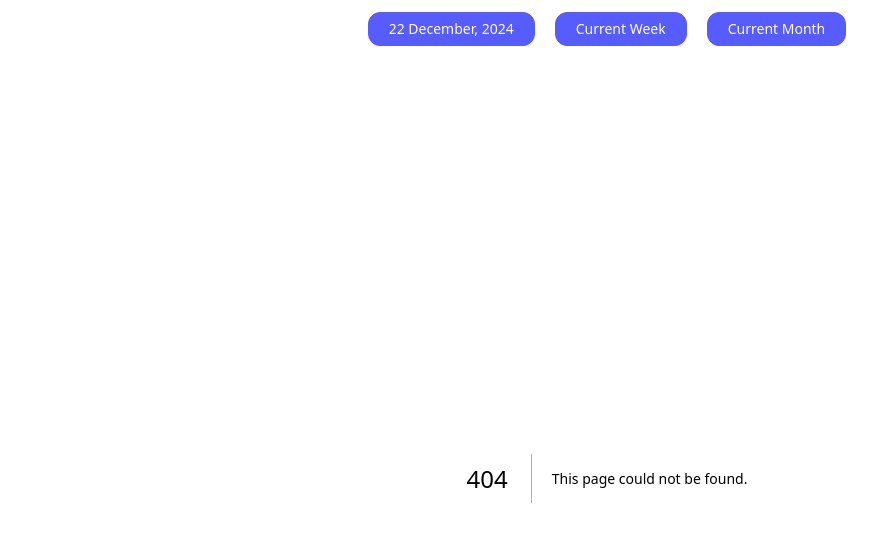
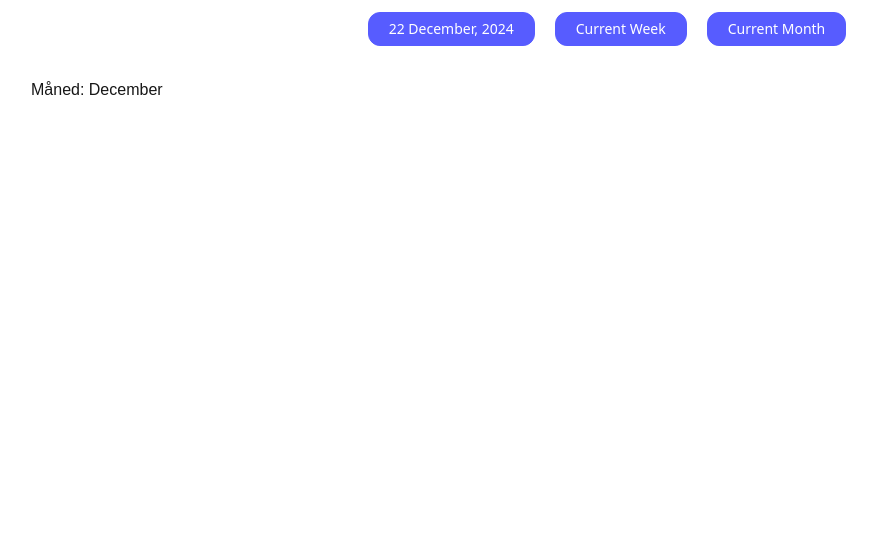
Before and after one commit to NumanBashir/dream_and_do_digital, a Next.js app: page /current-month in a window 1280 px wide. Before the commit this address had no page. Shown: the top 542 px of the page, without its empty margins (33-910 px from the left). Built offline with nearby package versions, Linux system fonts and the light colour scheme.

Commit message:
show current month and current week

```diff
--- /dev/null
+++ b/app/current-month/page.tsx
@@ -0,0 +1,18 @@
+"use client";
+
+import React from "react";
+
+const CurrentMonth = () => {
+  const getCurrentMonth = () => {
+    const today = new Date();
+    const monthName = today.toLocaleString("default", { month: "long" });
+
+    return monthName;
+  };
+
+  const currentMonth = getCurrentMonth();
+
+  return <div>Måned: {currentMonth}</div>;
+};
+
+export default CurrentMonth;
--- /dev/null
+++ b/app/current-week/page.tsx
@@ -0,0 +1,19 @@
+"use client";
+
+import React from "react";
+import { getISOWeek } from "date-fns";
+
+const CurrentWeek = () => {
+  const getCurrentWeek = () => {
+    const today = new Date();
+    const weekNumber = getISOWeek(today);
+
+    return weekNumber;
+  };
+
+  const currentWeek = getCurrentWeek();
+
+  return <div>Uge nr: {currentWeek}</div>;
+};
+
+export default CurrentWeek;
--- a/components/Nav.tsx
+++ b/components/Nav.tsx
@@ -15,10 +15,10 @@ const Nav = () => {
           <Link href="/" className="blue_btn">
             {formatedDate}
           </Link>
-          <Link href="/services" className="blue_btn">
+          <Link href="/current-week" className="blue_btn">
             Current Week
           </Link>
-          <Link href="/contact" className="blue_btn">
+          <Link href="/current-month" className="blue_btn">
             Current Month
           </Link>
         </div>
```
